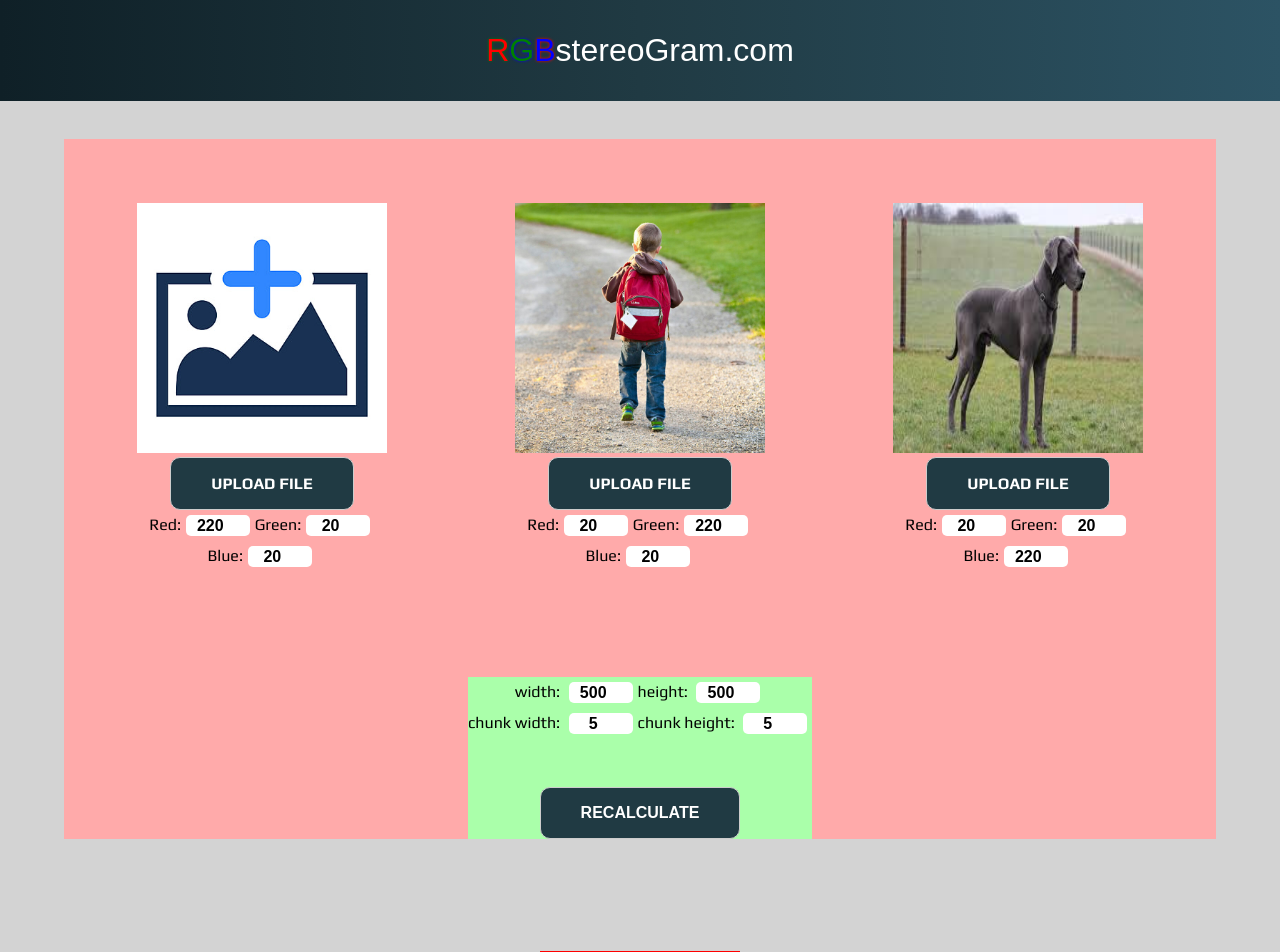
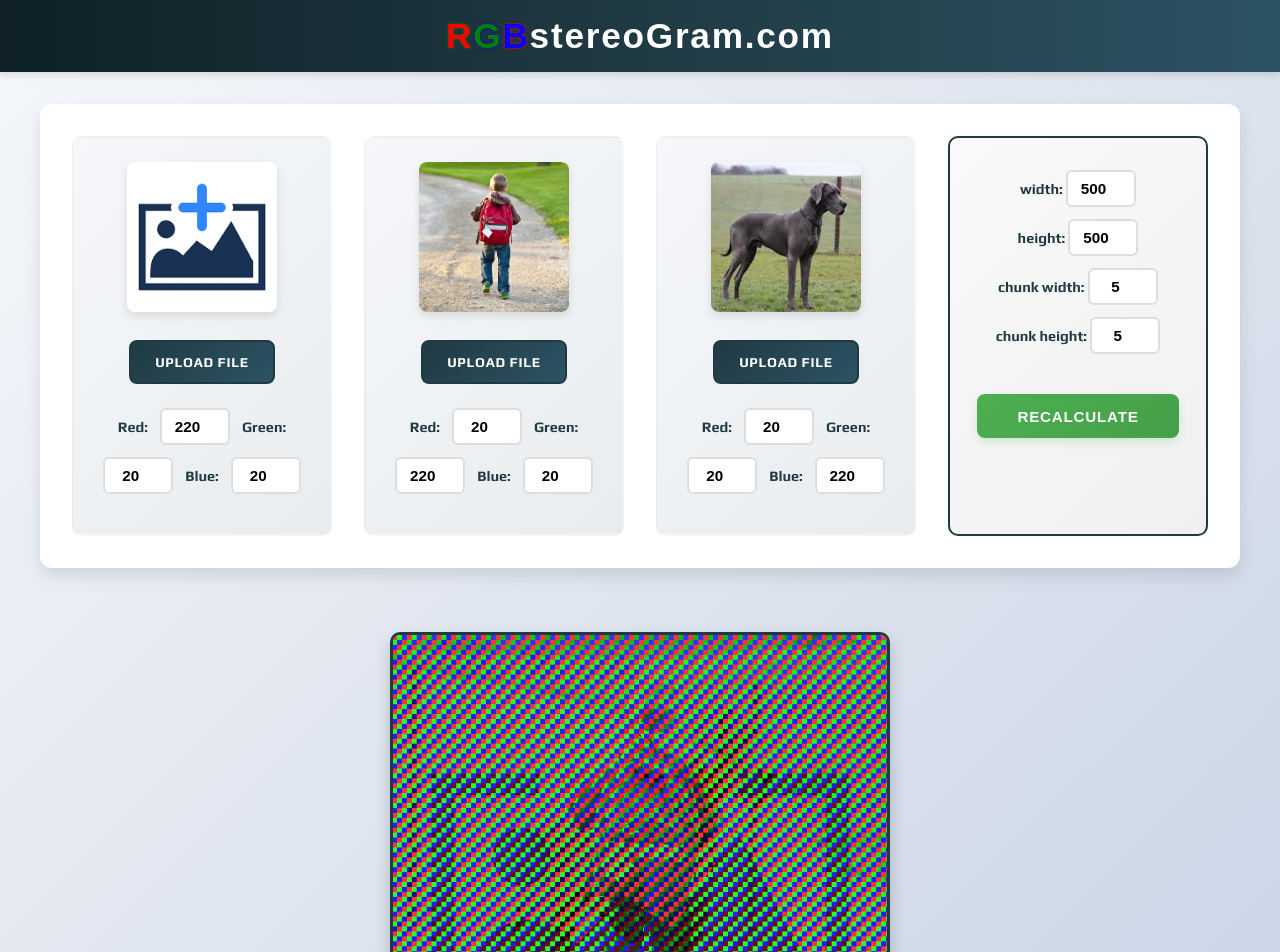
Before and after one commit to lukKotecki/RGBstereogram, a React (Vite) app: page / in a window 1280 px wide. Shown: the top 952 px of the page. Built offline with nearby package versions, Linux system fonts and the light colour scheme; a web font is replaced by a local one.

Commit message:
changed scss to modern look

```diff
--- a/src/components/InputImages.jsx
+++ b/src/components/InputImages.jsx
@@ -100,6 +100,7 @@ export default function InputImages({ inputsState, setInputsState}){
 
             <div className='input-wrapper-dimensions'>
                 <div className="number-inputs-wrapper">
+                    <div>
                         <label htmlFor='width'>width: </label>
                         <input
                             onChange={handleInput}
@@ -108,6 +109,9 @@ export default function InputImages({ inputsState, setInputsState}){
                             type='number'
                             min='1' max='10000'>
                         </input>
+                    </div>
+                    <div>
+
                         <label htmlFor='height'>height: </label>
                         <input
                             onChange={handleInput}
@@ -117,6 +121,8 @@ export default function InputImages({ inputsState, setInputsState}){
                             type='number' min='1' max='10000'>
                         </input>
                         <br/>
+                    </div>
+                    <div>
                         <label htmlFor='chunkWidth'>chunk width: </label>
                         <input
                             onChange={handleInput}
@@ -125,6 +131,8 @@ export default function InputImages({ inputsState, setInputsState}){
                             value={inputsState[0].chunkWidth}
                             type='number' min='1' max='10000'>
                         </input>
+                    </div>
+                    <div>
                         <label htmlFor='chunkHeight'>chunk height: </label>
                         <input
                             onChange={handleInput}
@@ -134,6 +142,7 @@ export default function InputImages({ inputsState, setInputsState}){
                             type='number' min='1' max='10000'>
                         </input>
                     </div>
+                </div>
                 <input id='submit' type='submit' value='recalculate'/>
             </div>
 
--- a/src/index.scss
+++ b/src/index.scss
@@ -1,7 +1,6 @@
-
-$image-dimensions: 250px;
-
-
+$image-dimensions: 150px;
+$color-primary: #203A43;
+$color-secondary: #2C5364;
 
 *, *::after, *::before{
   box-sizing: border-box;
@@ -9,147 +8,314 @@ $image-dimensions: 250px;
   padding: 0;
 }
 
+html {
+  scroll-behavior: smooth;
+}
+
 body{
-  background-color: lightgray;
+  background: linear-gradient(135deg, #f5f7fa 0%, #c3cfe2 100%);
   font-family: "Play", sans-serif;
+  min-height: 100vh;
 }
+
 .container{
   min-height: 100vh;
-  position :relative;
+  position: relative;
   text-align: center;
+  display: flex;
+  flex-direction: column;
+  padding-bottom: 200px;
 }
 
+/* Header */
 header{
-  background: #0F2027;  /* fallback for old browsers */
-  background: -webkit-linear-gradient(to left, #2C5364, #203A43, #0F2027);  /* Chrome 10-25, Safari 5.1-6 */
-  background: linear-gradient(to left, #2C5364, #203A43, #0F2027); /* W3C, IE 10+/ Edge, Firefox 16+, Chrome 26+, Opera 12+, Safari 7+ */
-  width:100%;
+  background: linear-gradient(to left, #2C5364, #203A43, #0F2027);
+  width: 100%;
+  box-shadow: 0 4px 6px rgba(0, 0, 0, 0.1);
+  padding: 1rem;
 }
 
 header h1{
   font-family: "Workbench", sans-serif;
-  color:white;
-  padding: 1em;
-  font-optical-sizing: auto;
-  font-weight: 400;
-  font-style: normal;
-  font-variation-settings:
-    "BLED" 0,
-    "SCAN" 0;
-    font-size: 1.4rem;
+  color: white;
+  font-size: clamp(1.2rem, 5vw, 2.2rem);
+  letter-spacing: 0.05em;
 }
 
-footer{
-  background-color: gray;
-  text-align: center;
-  position: absolute;
-  bottom: -140px;
-  width: 100%;
-  padding: .5em;
+header h1 span{
+  font-weight: 600;
+  text-shadow: 0 0 10px rgba(255, 255, 255, 0.3);
+  transition: text-shadow 0.3s ease;
 }
 
-
-
-#form-container{
-  display: flex;
-  flex-direction: column;
-  justify-content: center;
-  flex-wrap: wrap;
-  align-items: center;
-  width: 90%;
-  margin: 0 auto;
-  text-align: center;
-  margin-top: 3%;
-  margin-bottom: 7em;
-
-  background-color: #faa;
+header h1 span:hover {
+  text-shadow: 0 0 20px rgba(255, 255, 255, 0.6);
 }
 
+/* Footer */
+footer{
+  background: linear-gradient(to right, #2C5364, #203A43);
+  text-align: center;
+  width: 100%;
+  padding: 1.5rem 1rem;
+  color: white;
+  margin-top: auto;
+  box-shadow: 0 -4px 6px rgba(0, 0, 0, 0.1);
+}
+
+footer p {
+  font-size: 0.9rem;
+  letter-spacing: 0.02em;
+}
+
+/* Form Container */
+#form-container{
+  display: grid;
+  grid-template-columns: repeat(auto-fit, minmax(220px, 1fr));
+  gap: 2rem;
+  width: 95%;
+  max-width: 1200px;
+  margin: 2rem auto;
+  padding: 2rem;
+  background: white;
+  border-radius: 12px;
+  box-shadow: 0 8px 16px rgba(0, 0, 0, 0.1);
+}
+
+/* Image Input Wrappers */
 .input-wrapper-images{
-  margin-top: 10em;
-  margin: 4em;
-  width: $image-dimensions;
-  height: $image-dimensions;
-  background-color: #aff;
+  padding: 1.5rem;
+  background: linear-gradient(135deg, #f5f7fa 0%, #e9ecef 100%);
+  border-radius: 10px;
+  transition: transform 0.3s ease, box-shadow 0.3s ease;
+  border: 2px solid transparent;
+}
+
+.input-wrapper-images:hover {
+  transform: translateY(-4px);
+  box-shadow: 0 12px 24px rgba(32, 58, 67, 0.15);
+  border-color: $color-primary;
 }
 
 .input-wrapper-images img{
   max-width: 100%;
-  height:$image-dimensions;
+  height: $image-dimensions;
   width: $image-dimensions;
-}
-.input-wrapper-dimensions{
-  margin-top: 10em;
-  background-color: #afa;
+  border-radius: 8px;
+  object-fit: cover;
+  margin-bottom: 1rem;
+  box-shadow: 0 4px 8px rgba(0, 0, 0, 0.1);
 }
 
+/* Dimensions Wrapper */
+.input-wrapper-dimensions{
+  // grid-column: 1 / -1;
+  background: linear-gradient(135deg, #f9f9f9 0%, #f0f0f0 100%);
+  padding: 1rem;
+  border-radius: 10px;
+  border: 2px solid $color-primary;
+}
+.input-wrapper-dimensions > div{
+  display: flex;
+  flex-direction: column;
+}
 
+/* File Upload */
 input[type="file"] {
   display: none;
 }
 
 .custom-file-upload {
-  border: 1px solid #ccc;
+  border: 2px solid $color-primary;
   display: inline-block;
-  padding: 1em 2.5em;
+  padding: 0.75rem 1.5rem;
   cursor: pointer;
-  background-color: #203A43;
-  color:white;
-  border-radius: 10px;
+  background: linear-gradient(135deg, $color-primary 0%, $color-secondary 100%);
+  color: white;
+  border-radius: 8px;
   text-transform: uppercase;
   font-weight: bold;
-  font-size: 1rem;
+  font-size: 0.85rem;
+  letter-spacing: 0.05em;
+  transition: all 0.3s ease;
+  margin: 0.5rem;
+}
+
+.custom-file-upload:hover {
+  transform: scale(1.05);
+  box-shadow: 0 6px 12px rgba(32, 58, 67, 0.2);
+}
+
+.custom-file-upload:active {
+  transform: scale(0.98);
+}
+
+/* Number Inputs */
+.number-inputs-wrapper {
+  display: flex;
+  flex-wrap: wrap;
+  justify-content: center;
+  gap: 0.75rem;
+  margin: 1rem 0;
+  align-items: center;
+}
+
+.number-inputs-wrapper label {
+  font-weight: bold;
+  color: $color-primary;
+  font-size: 0.9rem;
+  min-width: fit-content;
 }
 
 .number-inputs-wrapper input{
-  width:4em;
-  font-size: 1rem;
+  width: 70px;
+  font-size: 0.95rem;
   font-weight: bold;
-  padding: .1em .3em;
+  padding: 0.5rem 0.5rem;
   display: inline-block;
-  margin: .3em;
-  border-radius: 5px;
+  border-radius: 6px;
+  border: 2px solid #ddd;
+  text-align: center;
+  background: white;
+  transition: border-color 0.3s ease, box-shadow 0.3s ease;
+}
+
+.number-inputs-wrapper input:focus {
+  outline: none;
+  border-color: $color-primary;
+  box-shadow: 0 0 8px rgba(32, 58, 67, 0.2);
+}
+
+.number-inputs-wrapper input:invalid {
+  border-color: #d32f2f;
+}
+
+/* Submit Button */
+#submit{
+  margin-top: 1.5rem;
+  padding: 0.85rem 2.5rem;
+  cursor: pointer;
+  background: linear-gradient(135deg, #4CAF50 0%, #45a049 100%);
+  color: white;
   border: none;
-  text-align: center;
+  border-radius: 8px;
+  text-transform: uppercase;
+  font-weight: bold;
+  font-size: 0.95rem;
+  letter-spacing: 0.05em;
+  transition: all 0.3s ease;
+  box-shadow: 0 4px 8px rgba(76, 175, 80, 0.2);
 }
-// .input-dimensions{
-//   width: 4em;
+
+#submit:hover {
+  transform: translateY(-2px);
+  box-shadow: 0 6px 12px rgba(76, 175, 80, 0.3);
+}
+
+#submit:active {
+  transform: translateY(0);
+}
+
+/* Canvas Output */
+#outputImage{
+  width: clamp(200px, 80vw, 500px);
+  height: auto;
+  aspect-ratio: 1;
+  border: 3px solid $color-primary;
+  border-radius: 10px;
+  margin: 2rem auto;
+  box-shadow: 0 8px 16px rgba(0, 0, 0, 0.2);
+  background: white;
+  cursor: pointer;
+  transition: transform 0.3s ease, box-shadow 0.3s ease;
+}
+
+#outputImage:hover {
+  transform: scale(1.02);
+  box-shadow: 0 12px 24px rgba(0, 0, 0, 0.3);
+}
+
+// canvas {
+//   display: none;
 // }
 
-#submit{
-  margin-top: 3em;
-  border: 1px solid #ccc;
-  display: inline-block;
-  padding: 1em 2.5em;
-  cursor: pointer;
-  background-color: #203A43;
-  color:white;
-  border-radius: 10px;
-  text-transform: uppercase;
-  font-weight: bold;
-  font-size: 1rem;
-}
-#outputImage{
-  max-width: 200px;
+/* Responsive Design */
+@media (max-width: 640px) {
+  #form-container {
+    grid-template-columns: 1fr;
+    width: 100%;
+    margin: 1rem auto;
+    padding: 1rem;
+    gap: 1.5rem;
   }
 
-@media(min-width: 750px){
-
-  header h1{
-    font-size: 2rem;
-
+  .input-wrapper-images {
+    padding: 1rem;
   }
 
-#form-container{
-  flex-direction: row;
+  .number-inputs-wrapper {
+    gap: 0.5rem;
   }
 
+  .custom-file-upload {
+    padding: 0.6rem 1.2rem;
+    font-size: 0.75rem;
   }
 
+  #submit {
+    padding: 0.75rem 1.5rem;
+    font-size: 0.85rem;
+  }
 
+  .input-wrapper-dimensions {
+    padding: 1.5rem;
+  }
 
+  .input-wrapper-dimensions fieldset {
+    padding: 1rem;
+    margin: 1rem 0;
+  }
 
-  canvas{
-    border: red 1px solid;
-    width:100%;
+  header h1 {
+    font-size: 1.4rem;
   }
+}
+
+@media (max-width: 480px) {
+  .container {
+    padding-bottom: 250px;
+  }
+
+  #form-container {
+    margin: 0.75rem auto;
+    padding: 0.75rem;
+  }
+
+  .input-wrapper-images {
+    padding: 0.75rem;
+  }
+
+  .number-inputs-wrapper {
+    gap: 0.25rem;
+  }
+
+  .number-inputs-wrapper input {
+    width: 60px;
+    padding: 0.4rem;
+    font-size: 0.85rem;
+  }
+
+  .number-inputs-wrapper label {
+    font-size: 0.8rem;
+  }
+
+  .custom-file-upload {
+    padding: 0.5rem 1rem;
+    font-size: 0.7rem;
+  }
+
+  #submit {
+    width: 100%;
+    padding: 0.7rem 1rem;
+  }
+}
```
Lines whose indentation alone changed are shown as unchanged.
